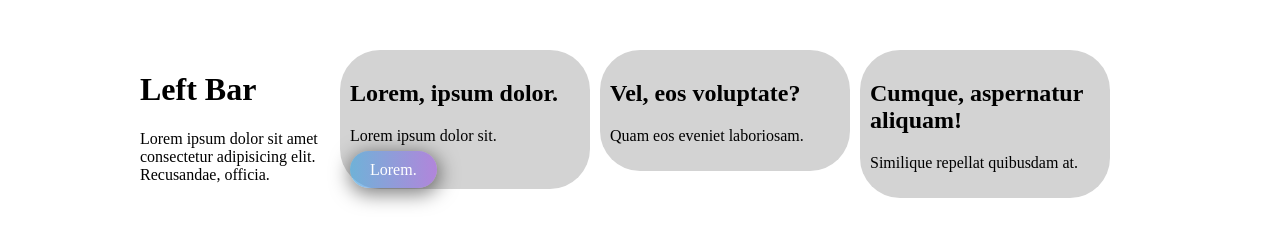
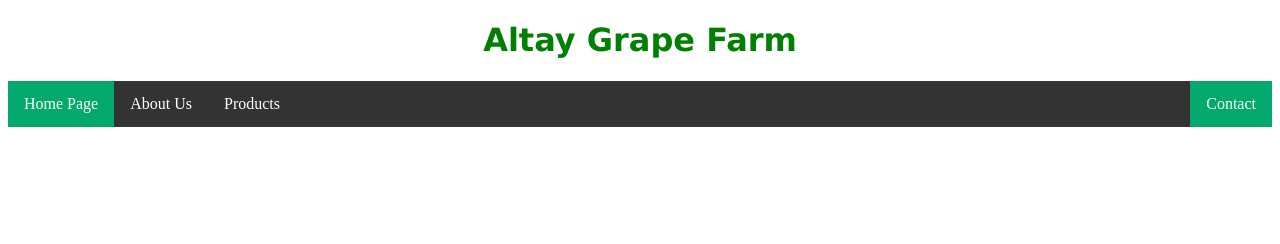
Before and after one commit to Burhan-Cahanbaki/CSS-Homwork, a plain HTML site: page index.html in a window 1280 px wide. Drawn offline with Linux system fonts and the light colour scheme.

Commit message:
save all

```diff
--- a/index.html
+++ b/index.html
@@ -5,30 +5,30 @@
     <meta http-equiv="X-UA-Compatible" content="IE=edge">
     <meta name="viewport" content="width=device-width, initial-scale=1.0">
     <link rel="stylesheet" href="style.css">
-    <title>Document</title>
+    <title>Home page</title>
 </head>
 <body>
-    <!--Body part-->
-    <div class="container" >
-        <div class="left-bar bg-red">
-            <h1>Left Bar</h1>
-            Lorem ipsum dolor sit amet consectetur adipisicing elit. Recusandae, officia.
-        </div>
-        <div class="content bg-green">
-            <div class="card">
-                <h2>Lorem, ipsum dolor.</h2>
-                <p>Lorem ipsum dolor sit.</p>
-                <a href="" class="gradient btn">Lorem.</a>
-            </div>
-            <div class="card">
-                <h2>Vel, eos voluptate?</h2>
-                <p>Quam eos eveniet laboriosam.</p>
-            </div>
-            <div class="card">
-                <h2>Cumque, aspernatur aliquam!</h2>
-                <p>Similique repellat quibusdam at.</p>
-            </div>
-        </div>
+    <!--header part-->
+    <header>
+        <h1>Altay Grape Farm</h1>
+    </header>
+    <div>
+        <nav>
+            <ul>
+                <li ><a href="index.html" class="active">Home Page</a></li>
+                <li><a href="aboutus.html">About Us</a></li>
+                <li><a href="product.html">Products</a></li>
+                <li style="float:right;"><a href="contact.html" class="active">Contact</a></li>
+            </ul>
+        </nav>
     </div>
+    <section class="container">
+        <sidbar class="side-bar"></sidbar>
+        <article class="card"></article>
+        <article class="card"></article>
+        <article class="card"></article>
+    </section>
+
+
 </body>
 </html>
--- a/style.css
+++ b/style.css
@@ -1,54 +1,32 @@
 /* Body part */
 
-body{
-    margin: 0;
-    padding:0;
-}
-.gradient{
-    background: linear-gradient(90deg, rgba(45,156,219,.6),rgba(155,81,224,.6));
+header{
+
+    color: green;
     text-align: center;
-}
-.btn {
-    padding: 10px 20px;
-    border-radius: 25px;
-    color: white;
-    text-decoration: none;
-    -webkit-box-shadow: 1px 4px 19px 2px rgba(0,0,0,0.5);
-box-shadow: 1px 4px 19px 2px rgba(0,0,0,0.5);
+    font-family:Verdana, Geneva, Tahoma, sans-serif
 }
 
-.container{
-    width: 1000px;
-    margin: 50px auto 0;
-
+ul{
+    list-style-type: none;
+    margin: 0;
+    padding: 0;
+    overflow: hidden;
+    background-color: #333;
 }
-.left-bar{
-    width:200px;
+li {
     float: left;
 }
-.conent{
-    width: 800px;
-    float: left;
+li a{
+    display: block;
+    color: white;
+    text-align: center;
+    padding:14px 16px;
+    text-decoration: none;
 }
-.card {
-    width: 23%;
-    float: left;
-    padding: 1%;
-    margin-right:1% ;
-    background-color: lightgray;
-    border-radius: 40px;
-
+li a:hover:not(.active){
+    background-color: #111;
 }
-
-.clear{
-    clear: both;
+.active{
+    background-color: #04aa6d;
 }
-
-/*
-.bg-green{
-    background-color: green;
-
-}
-.bg-red{
-    background-color: red;
-} */
```
